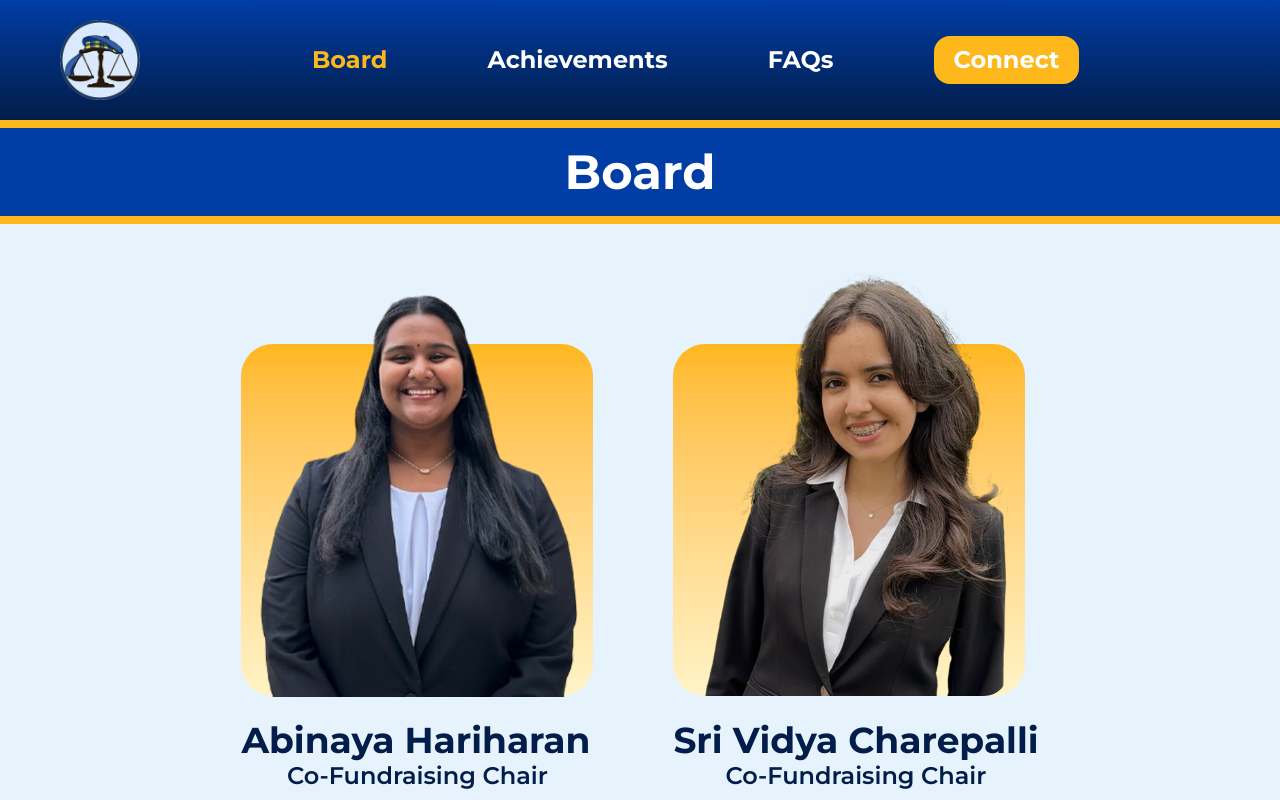
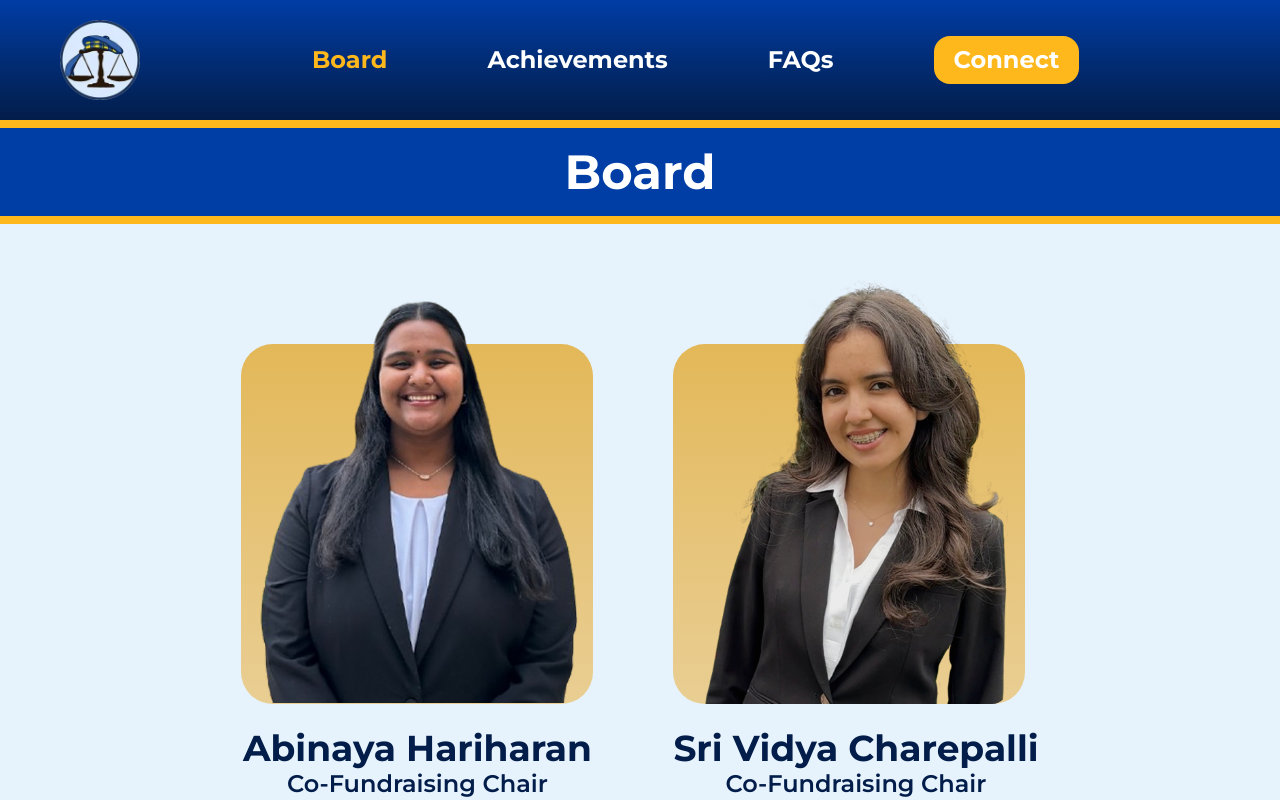
Before and after one commit to acm-ucr/mock-trial-website, a Next.js app: page /board in a window 1280 px wide. Shown: the top 800 px of the page. Built offline with nearby package versions, Linux system fonts and the light colour scheme.

Commit message:
Minor fixes to colors and minimized window

```diff
--- a/src/components/Board/BoardThirdRow.tsx
+++ b/src/components/Board/BoardThirdRow.tsx
@@ -6,16 +6,16 @@ const BoardThirdRow = () => {
   return (
     <div className="text-mocktrial-darkblue flex flex-col items-center justify-center gap-20 p-30 text-center md:flex-row">
       <div className="flex flex-col">
-        <div className="from-mocktrial-yellow mb-6 h-88 w-88 rounded-4xl bg-gradient-to-b to-amber-100" />
-        <p className="flex flex-row gap-6 text-4xl font-bold">
+        <div className="mb-6 h-90 w-88 rounded-4xl bg-gradient-to-b from-[#e3b858] to-[#e9ce93]" />
+        <p className="flex flex-row justify-center text-2xl font-bold md:text-4xl">
           Abinaya Hariharan
         </p>
-        <p className="flex flex-row justify-center gap-26 text-2xl font-semibold">
+        <p className="flex flex-row justify-center text-lg font-semibold md:text-2xl">
           Co-Fundraising Chair
         </p>
       </div>
 
-      <div className="absolute mr-112 mb-87 w-114">
+      <div className="absolute mb-214 w-114 md:mr-112 md:mb-86">
         <Image
           src={AbinayaHariharan}
           alt="Abinaya Hariharan"
@@ -24,19 +24,19 @@ const BoardThirdRow = () => {
       </div>
 
       <div className="flex flex-col">
-        <div className="from-mocktrial-yellow mb-6 h-88 w-88 rounded-4xl bg-gradient-to-b to-amber-100" />
-        <p className="flex flex-row gap-6 text-4xl font-bold">
+        <div className="mb-6 h-90 w-88 rounded-4xl bg-gradient-to-b from-[#e3b858] to-[#e9ce93]" />
+        <p className="flex flex-row justify-center text-2xl font-bold whitespace-nowrap md:text-4xl">
           Sri Vidya Charepalli
         </p>
-        <p className="flex flex-row justify-center gap-26 text-2xl font-semibold">
+        <p className="flex flex-row justify-center text-lg font-semibold md:text-2xl">
           Co-Fundraising Chair
         </p>
       </div>
-      <div className="absolute mb-42 ml-102 w-82">
+      <div className="absolute mt-94 w-82 md:mt-0 md:mb-40 md:ml-102">
         <Image
           src={SriVidyaCharepalli}
           alt="Sri Vidya Charepalli"
-          className="h-full w-full rounded-3xl object-cover"
+          className="h-full w-full rounded-2xl object-cover"
         />
       </div>
     </div>
```
